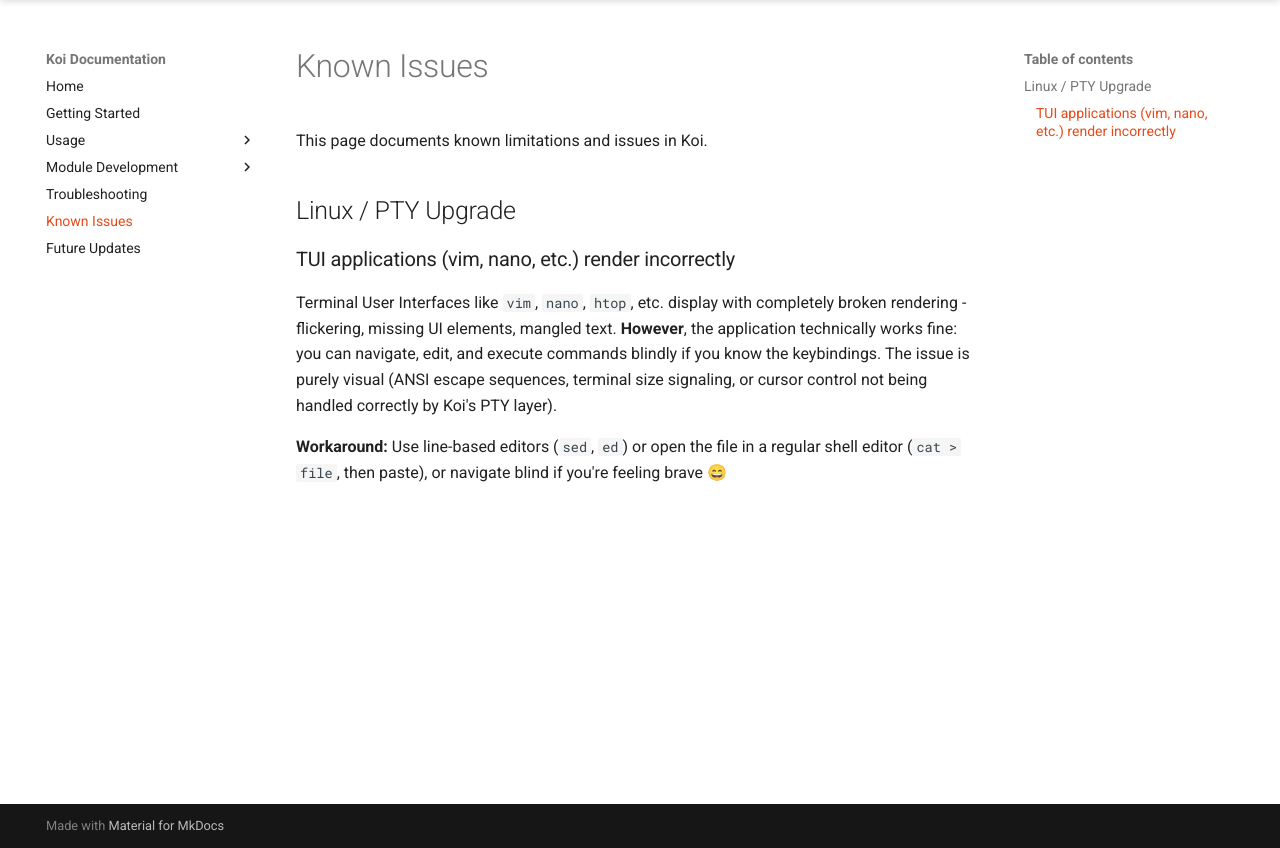
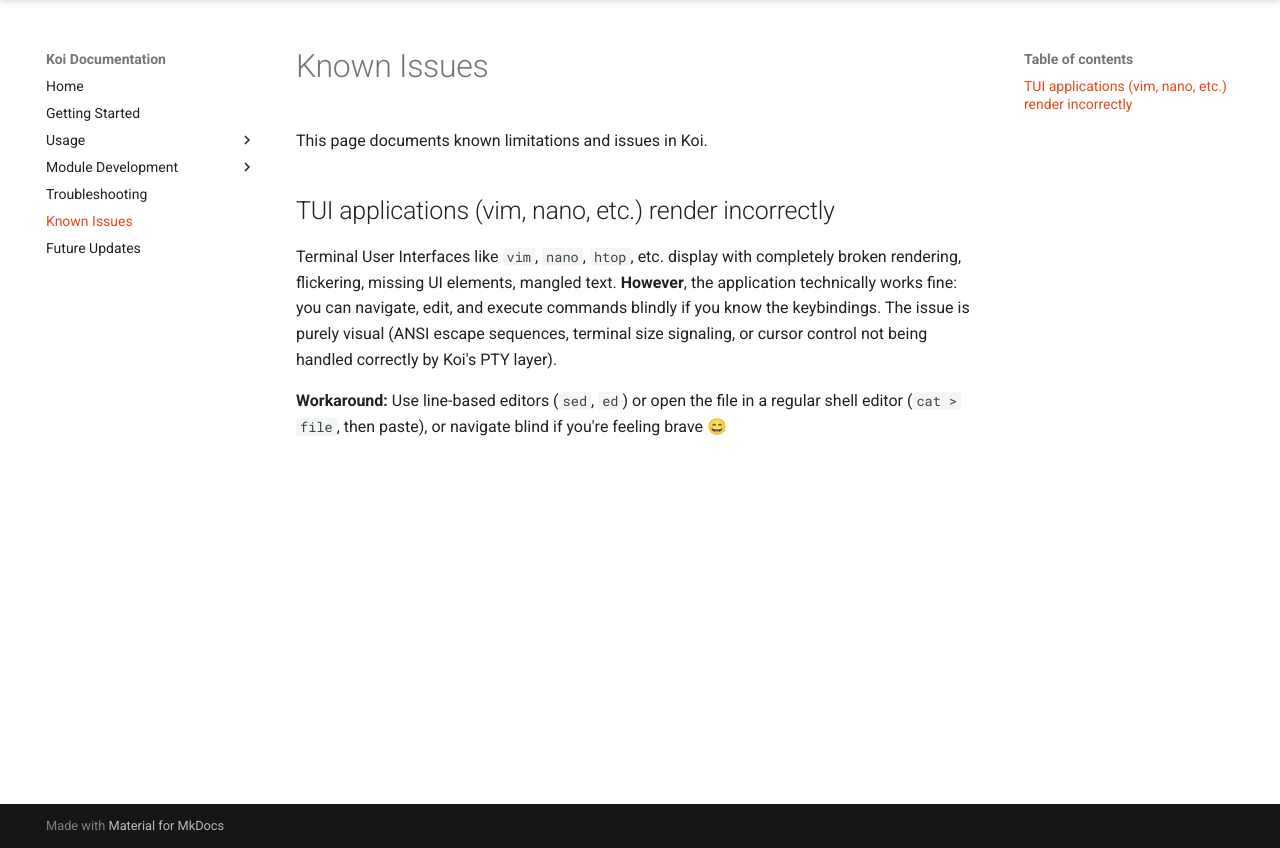
Before and after one commit to b3rt1ng/koi-wiki, an MkDocs documentation site: the page built from docs/known-issues.md, in a window 1280 px wide, cut to the strip 52-900 px from the top of the page. Built offline with MkDocs 1.6.1 and Material for MkDocs 9.7.7, drawn with Linux system fonts in a browser that asks for light colours.

Commit message:
known issues

```diff
--- a/docs/known-issues.md
+++ b/docs/known-issues.md
@@ -2,10 +2,8 @@
 
 This page documents known limitations and issues in Koi.
 
-## Linux / PTY Upgrade
+## TUI applications (vim, nano, etc.) render incorrectly
 
-### TUI applications (vim, nano, etc.) render incorrectly
-
-Terminal User Interfaces like `vim`, `nano`, `htop`, etc. display with completely broken rendering - flickering, missing UI elements, mangled text. **However**, the application technically works fine: you can navigate, edit, and execute commands blindly if you know the keybindings. The issue is purely visual (ANSI escape sequences, terminal size signaling, or cursor control not being handled correctly by Koi's PTY layer).
+Terminal User Interfaces like `vim`, `nano`, `htop`, etc. display with completely broken rendering, flickering, missing UI elements, mangled text. **However**, the application technically works fine: you can navigate, edit, and execute commands blindly if you know the keybindings. The issue is purely visual (ANSI escape sequences, terminal size signaling, or cursor control not being handled correctly by Koi's PTY layer).
 
 **Workaround:** Use line-based editors (`sed`, `ed`) or open the file in a regular shell editor (`cat > file`, then paste), or navigate blind if you're feeling brave 😄
```
